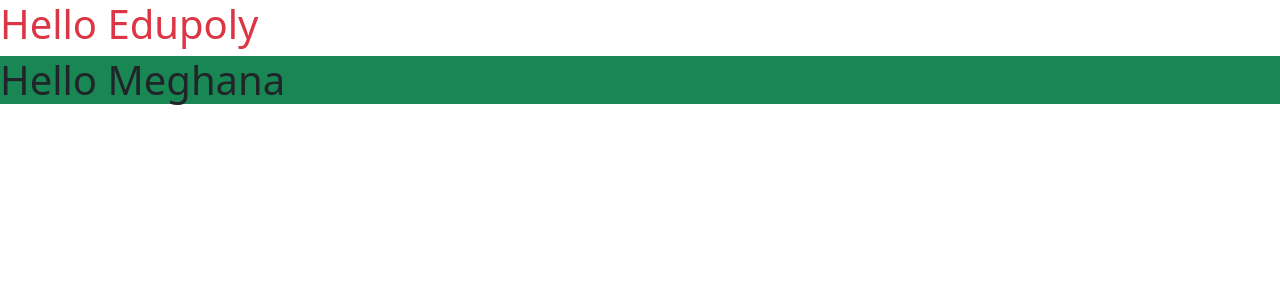
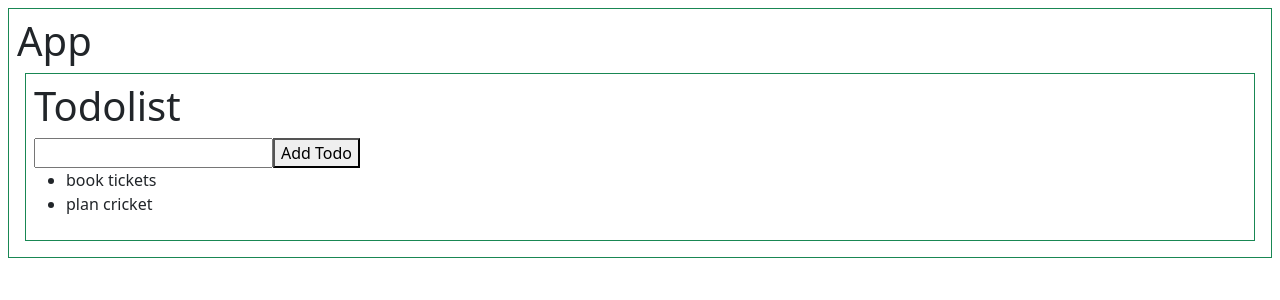
Before and after one commit to edupoly/rb55, a React (Vite) app: page / in a window 1280 px wide. Shown: the top 300 px of the page. Built offline with nearby package versions, Linux system fonts and the light colour scheme.

Commit message:
todolist-basic

```diff
--- a/src/App.jsx
+++ b/src/App.jsx
@@ -1,10 +1,10 @@
-import "./App.css";
+import Todolist from "./Todolist";
 
 function App() {
   return (
-    <div>
-      <h1 className="text-danger">Hello Edupoly</h1>
-      <h1 className="bg-success">Hello Meghana</h1>
+    <div className="border border-success p-2 m-2">
+      <h1>App</h1>
+      <Todolist></Todolist>
     </div>
   );
 }
--- /dev/null
+++ b/src/Todolist.jsx
@@ -0,0 +1,31 @@
+import React, { useState } from "react";
+
+function Todolist() {
+  var [todos, settodos] = useState(["book tickets", "plan cricket"]);
+  function addNewTodo() {
+    //get the value from textbox
+    var ntodo = document.getElementById("d1").value;
+    settodos([...todos, ntodo]);
+    //insert value into state varaible
+  }
+  return (
+    <div className="border border-success p-2 m-2">
+      <h1>Todolist</h1>
+      <input type="text" id="d1" />
+      <button
+        onClick={() => {
+          addNewTodo();
+        }}
+      >
+        Add Todo
+      </button>
+      <ul>
+        {todos.map((t) => {
+          return <li>{t}</li>;
+        })}
+      </ul>
+    </div>
+  );
+}
+
+export default Todolist;
```
